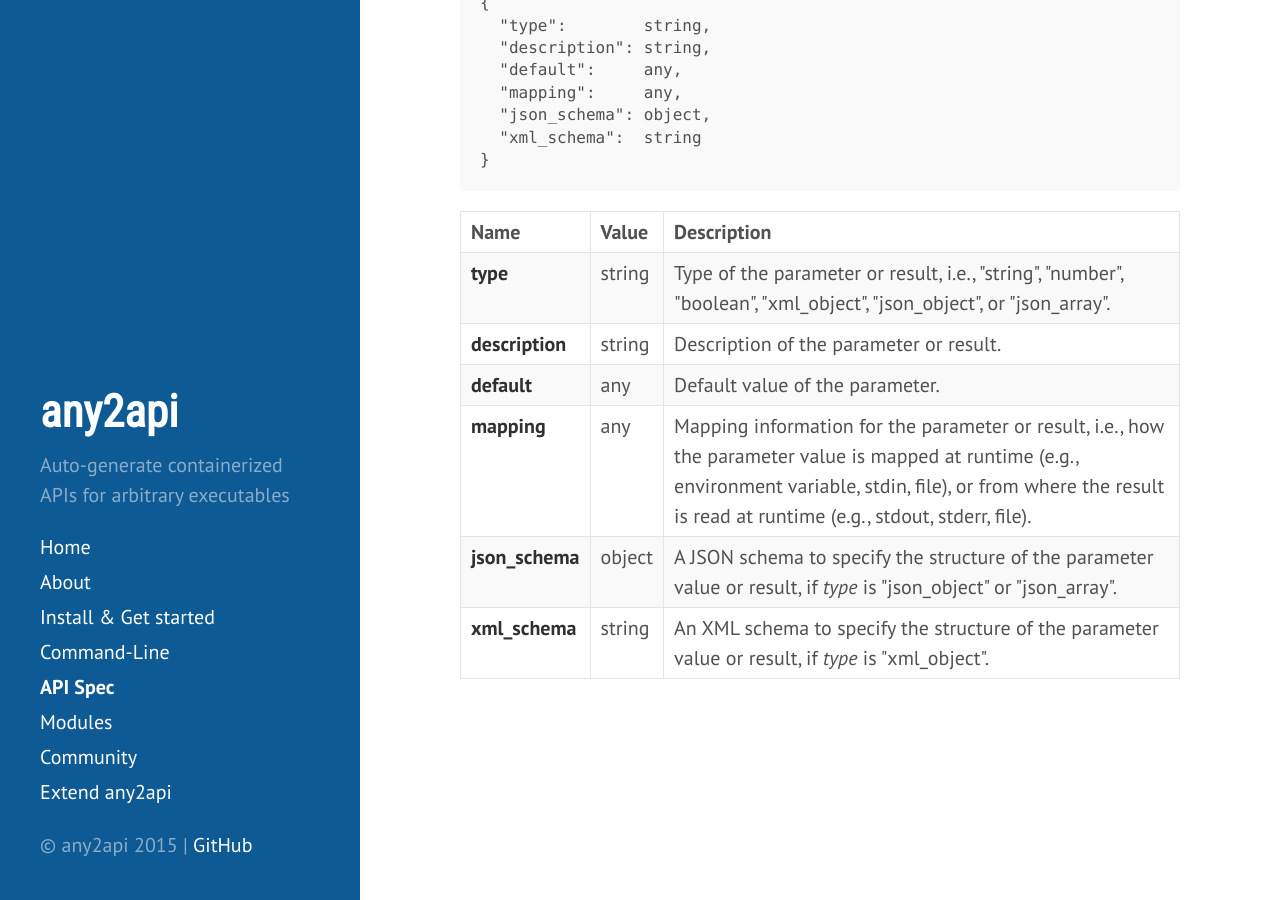
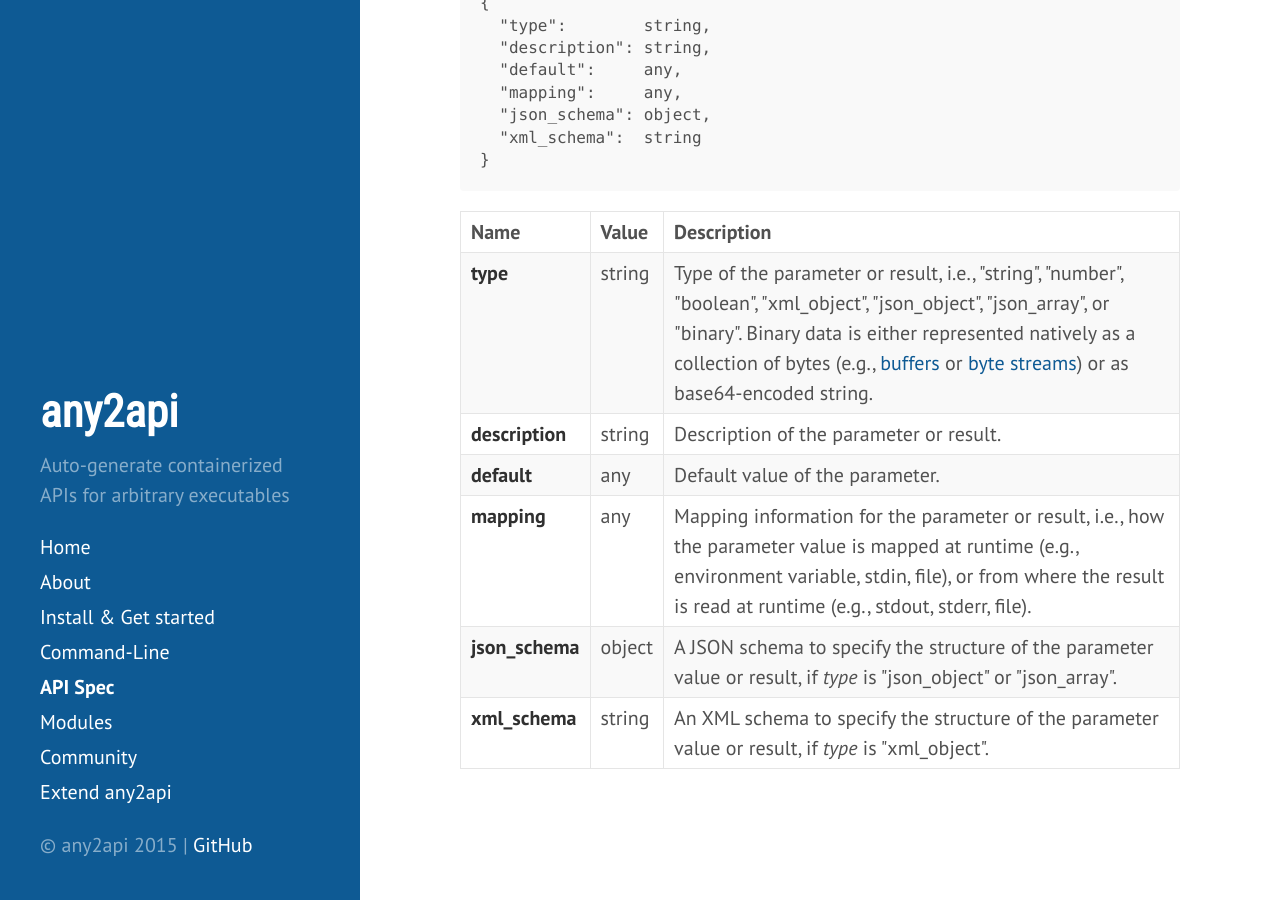
Before and after one commit to any2api/any2api.github.io, a Jekyll site: the page built from apispec.md, in a window 1280 px wide and 900 px high, scrolled down 3637 px. Built offline with Jekyll 4.4.1, drawn with Linux system fonts in a browser that asks for light colours; Markdown is read by kramdown in place of the engine named in the settings.

Commit message:
'binary' type added to apispec

```diff
--- a/apispec.md
+++ b/apispec.md
@@ -251,7 +251,7 @@ In the following the complete structure of an API spec is explained in detail.
     <tr>
       <td><strong>type</strong></td>
       <td>string</td>
-      <td>Type of the parameter or result, i.e., "string", "number", "boolean", "xml_object", "json_object", or "json_array".</td>
+      <td>Type of the parameter or result, i.e., "string", "number", "boolean", "xml_object", "json_object", "json_array", or "binary". Binary data is either represented natively as a collection of bytes (e.g., <a href="https://nodejs.org/api/buffer.html">buffers</a> or <a href="https://nodejs.org/api/stream.html">byte streams</a>) or as base64-encoded string.</td>
     </tr>
     <tr>
       <td><strong>description</strong></td>
```
